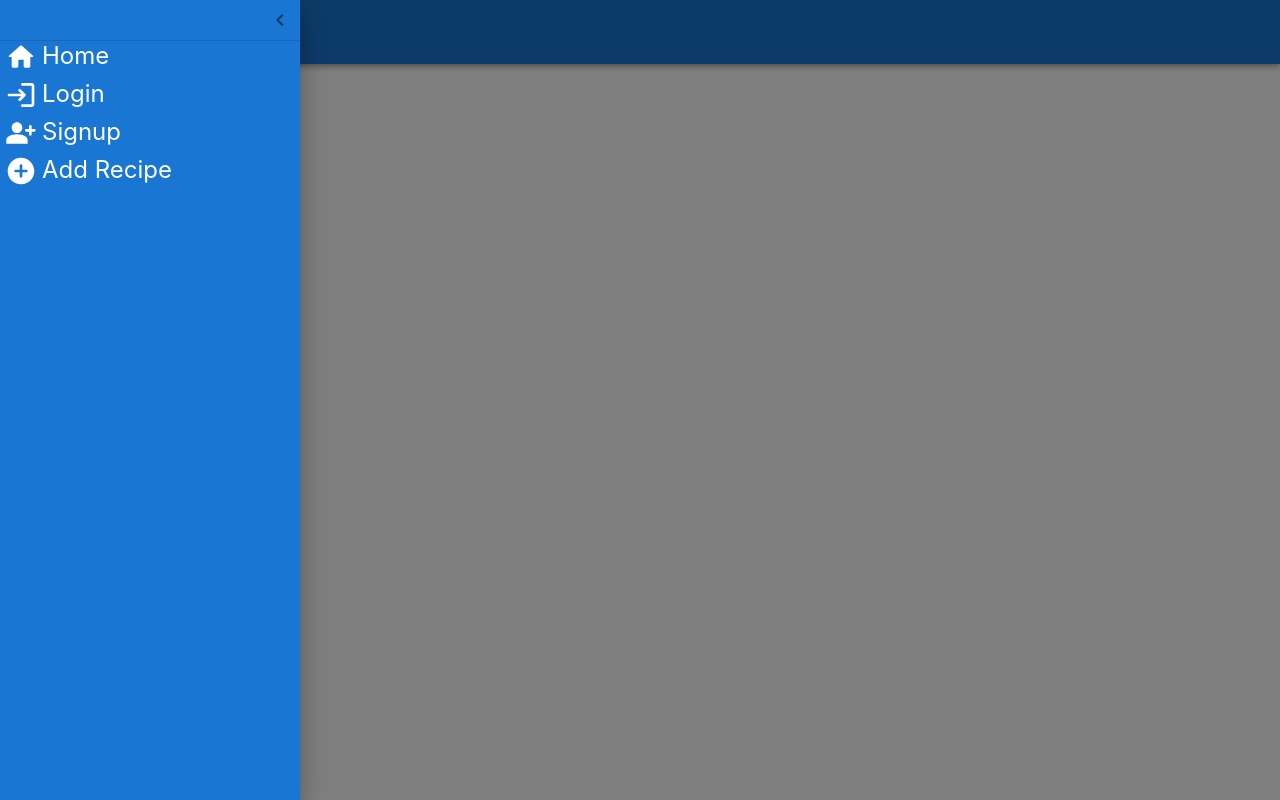
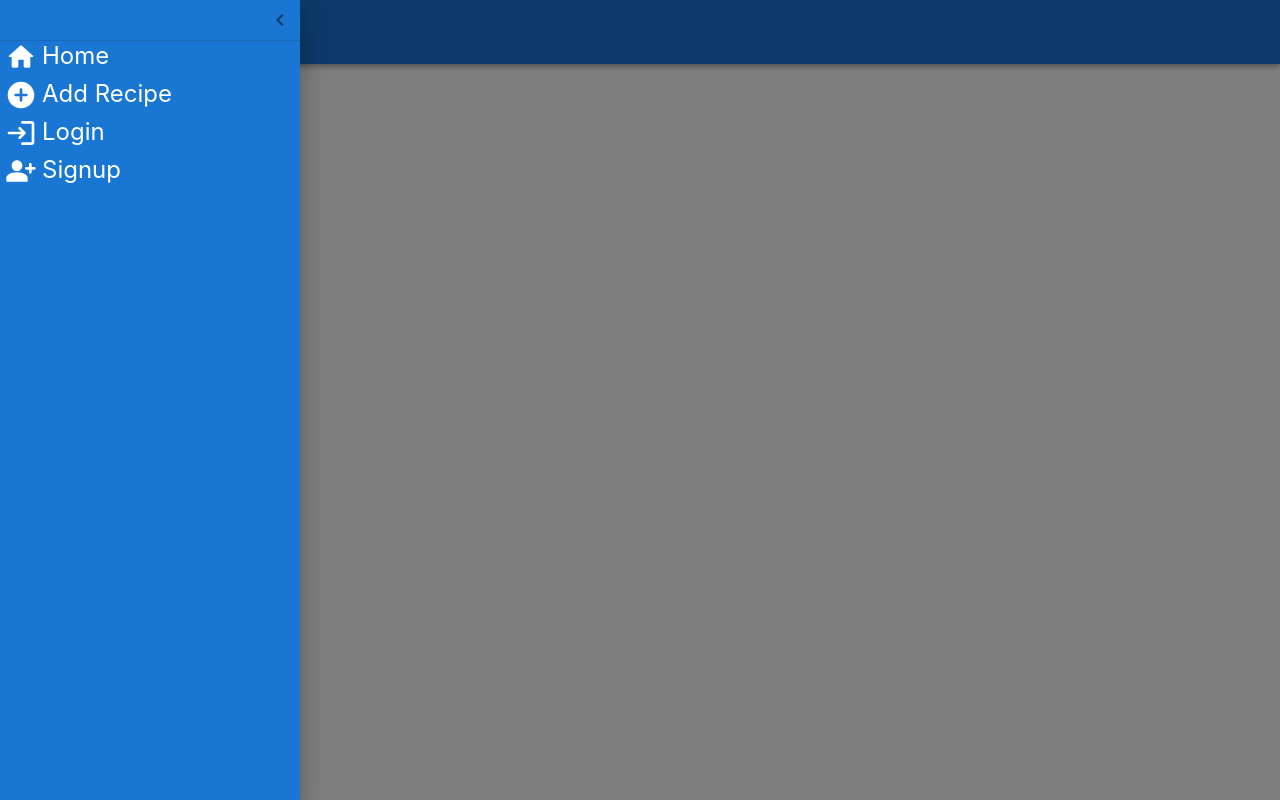
Before and after one commit to YotamGit/Recidex, a React (Create React App) app in the folder web-client/: page /recipes/1 in a window 1280 px wide. Both pictures are taken after a click on the button "open drawer". Built offline with nearby package versions, Linux system fonts and the light colour scheme; no server answers.

Commit message:
move logout link to bottom of drawer

```diff
--- a/web-client/src/components/NavDrawer.js
+++ b/web-client/src/components/NavDrawer.js
@@ -55,10 +55,11 @@ const NavDrawer = ({ openDrawer, handleToggleDrawer }) => {
         </IconButton>
       </div>
       <Divider />
+      <div className="pages-container">
         <span
           className={`${
-          activePage === "/home" && "active-page"
-        } drawer-button-wrapper`}
+            activePage === "/home" ? "active-page " : ""
+          }drawer-button-wrapper`}
           onClick={() => {
             navigate("/home");
             handleToggleDrawer();
@@ -71,8 +72,8 @@ const NavDrawer = ({ openDrawer, handleToggleDrawer }) => {
           <>
             <span
               className={`${
-              activePage === "/my-recipes" && "active-page"
-            } drawer-button-wrapper`}
+                activePage === "/my-recipes" ? "active-page " : ""
+              }drawer-button-wrapper`}
               onClick={() => {
                 navigate("/my-recipes");
                 handleToggleDrawer();
@@ -87,8 +88,8 @@ const NavDrawer = ({ openDrawer, handleToggleDrawer }) => {
           <>
             <span
               className={`${
-              activePage === "/favorites" && "active-page"
-            } drawer-button-wrapper`}
+                activePage === "/favorites" ? "active-page " : ""
+              }drawer-button-wrapper`}
               onClick={() => {
                 navigate("/favorites");
                 handleToggleDrawer();
@@ -99,7 +100,20 @@ const NavDrawer = ({ openDrawer, handleToggleDrawer }) => {
             </span>
           </>
         )}
-      {signedIn ? (
+
+        <span
+          className={`${
+            activePage === "/recipes/new" ? "active-page " : ""
+          }drawer-button-wrapper`}
+          onClick={() => {
+            navigate("/recipes/new");
+            handleToggleDrawer();
+          }}
+        >
+          <AddCircleRoundedIcon className="drawer-button" />
+          Add Recipe
+        </span>
+        {signedIn && (
           <>
             <span
               className="drawer-button-wrapper"
@@ -107,12 +121,14 @@ const NavDrawer = ({ openDrawer, handleToggleDrawer }) => {
                 dispatch(clearUser());
                 handleToggleDrawer();
               }}
+              style={{ marginTop: "auto" }}
             >
               <LogoutRoundedIcon className="drawer-button" />
               Log Out
             </span>
           </>
-      ) : (
+        )}
+        {!signedIn && (
           <>
             <span
               className="drawer-button-wrapper"
@@ -136,19 +152,7 @@ const NavDrawer = ({ openDrawer, handleToggleDrawer }) => {
             </span>
           </>
         )}
-
-      <span
-        className={`${
-          activePage === "/recipes/new" && "active-page"
-        } drawer-button-wrapper`}
-        onClick={() => {
-          navigate("/recipes/new");
-          handleToggleDrawer();
-        }}
-      >
-        <AddCircleRoundedIcon className="drawer-button" />
-        Add Recipe
-      </span>
+      </div>
     </Drawer>
   );
 };
--- a/web-client/src/styles/NavDrawer.css
+++ b/web-client/src/styles/NavDrawer.css
@@ -18,6 +18,11 @@
   font-size: 1.2rem;
 }
 
+#drawer .pages-container {
+  flex-grow: 1;
+  display: flex;
+  flex-direction: column;
+}
 #drawer .active-page{
   opacity:0.5;
   margin-left:15px;
```
Lines whose indentation alone changed are shown as unchanged.
